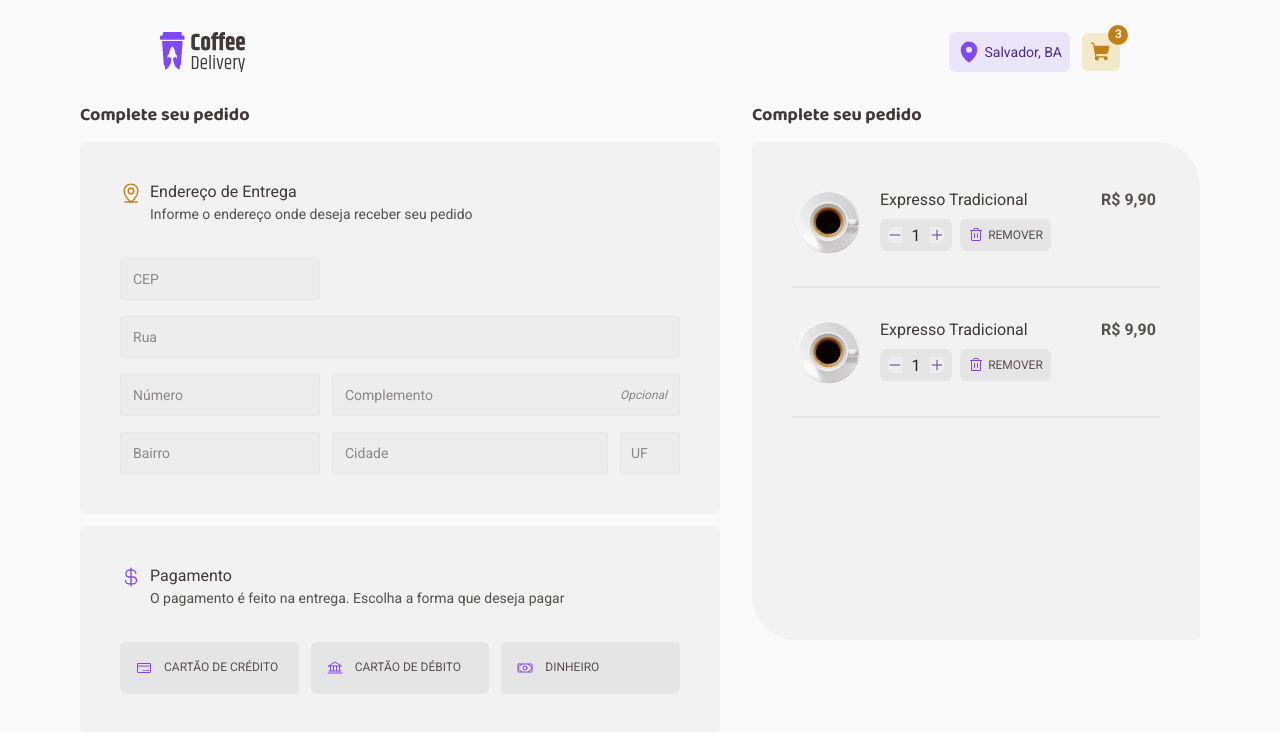
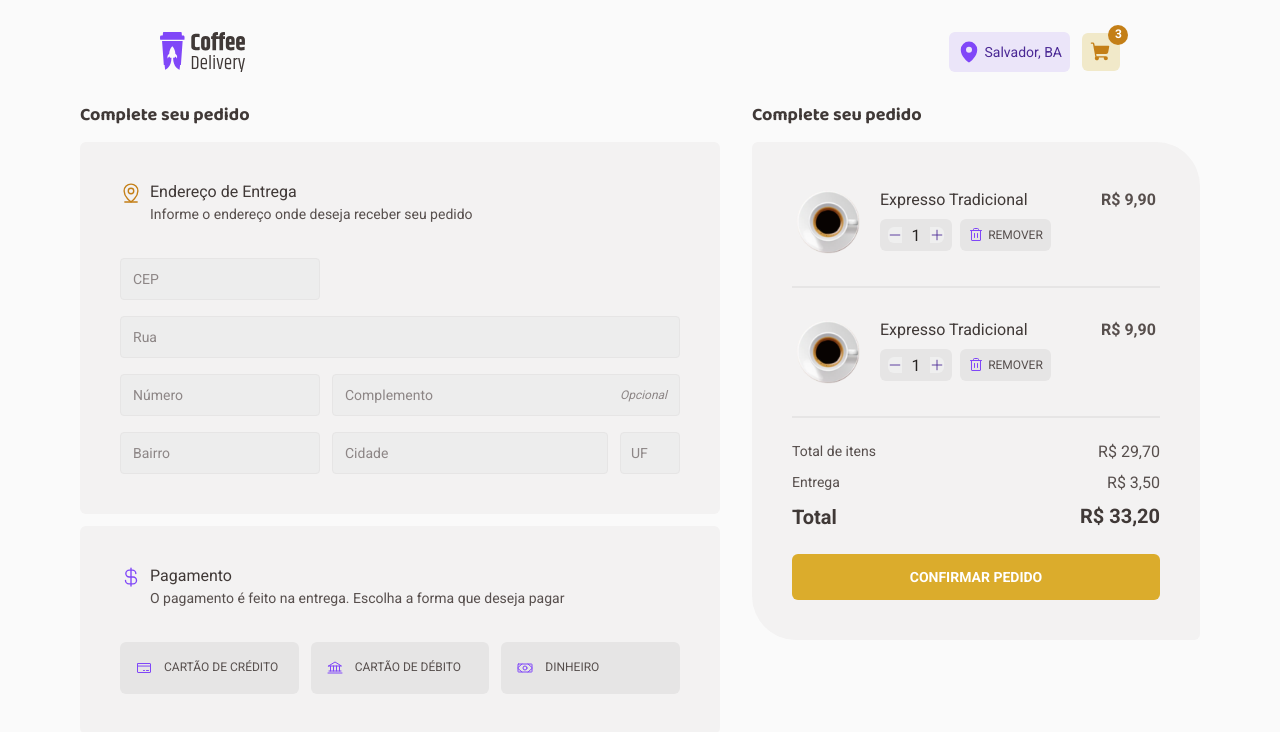
Before and after one commit to loressl/challenge-coffee-delivery, a React (Vite) app: page /checkout in a window 1280 px wide. Shown: the top 732 px of the page. Built offline with nearby package versions, Linux system fonts and the light colour scheme.

Commit message:
feat: finalizado layout de checkout e iniciado page de success

```diff
--- a/src/Router.tsx
+++ b/src/Router.tsx
@@ -2,6 +2,7 @@ import { Routes, Route } from 'react-router-dom'
 import { DefaultLayout } from './layouts/DefaultLayouts'
 import { Home } from './pages/Home'
 import { Checkout } from './pages/Checkout'
+import { Success } from './pages/Success'
 
 export function Router() {
     return (
@@ -9,6 +10,7 @@ export function Router() {
             <Route path='/' element={<DefaultLayout />}>
                 <Route path='/' element={<Home />} />
                 <Route path='/checkout' element={<Checkout />} />
+                <Route path='/success' element={<Success />} />
             </Route>
         </Routes>
     )
--- a/src/pages/Checkout/components/Address/index.tsx
+++ b/src/pages/Checkout/components/Address/index.tsx
@@ -1,10 +1,11 @@
-import { AddressContainer, Divider, FormContainer, OrderedContainer, SelectedCoffesContainer } from "./styles";
+import { AddressContainer, ButtonConfirm, Divider, FormContainer, OrderedContainer, SelectedCoffesContainer } from "./styles";
 import { Bank, CreditCard, CurrencyDollar, MapPinLine, Money } from 'phosphor-react'
 import { Input } from "../../../../components/Input";
 import { Frame } from "../Frame";
 import { ButtonPayment } from "../ButtonPayment";
 import { ReactElement } from "react";
 import { CoffeeSelected } from "../CoffeeSelected";
+import { useNavigate } from "react-router-dom";
 
 interface TypeButtonPayment {
     type: string
@@ -16,21 +17,27 @@ const typesButtonPayment = [
     {
         type: 'credito',
         name: 'cartão de crédito',
-        icon: <CreditCard size={16}/>
+        icon: <CreditCard size={16} />
     },
     {
         type: 'debito',
         name: 'cartão de débito',
-        icon: <Bank size={16}/>
+        icon: <Bank size={16} />
     },
     {
         type: 'dinheiro',
         name: 'dinheiro',
-        icon: <Money size={16}/>
+        icon: <Money size={16} />
     },
 ] as TypeButtonPayment[]
 
 export function Address() {
+    let navigate = useNavigate()
+
+    function handleConfirm() {
+        navigate('/success')
+    }
+
     return (
         <AddressContainer>
             <OrderedContainer>
@@ -80,7 +87,7 @@ export function Address() {
                 </div>
                 <div className="payment">
                     <Frame
-                        icon={<CurrencyDollar size={22}/>}
+                        icon={<CurrencyDollar size={22} />}
                         title="Pagamento"
                         subtitle="O pagamento é feito na entrega. Escolha a forma que deseja pagar"
                         colorIcon="purple"
@@ -100,10 +107,27 @@ export function Address() {
             <SelectedCoffesContainer>
                 <p>Complete seu pedido</p>
                 <div className="box-coffes-selected">
-                    <CoffeeSelected/>
+                    <CoffeeSelected />
                     <Divider />
-                    <CoffeeSelected/>
+                    <CoffeeSelected />
                     <Divider />
+                    <div className="prices">
+                        <div className="itens">
+                            <p className="title-price">Total de itens</p>
+                            <span>R$ 29,70</span>
+                        </div>
+                        <div className="itens">
+                            <p className="title-price">Entrega</p>
+                            <span>R$ 3,50</span>
+                        </div>
+                        <div className="total">
+                            <p className="title-total">Total</p>
+                            <span>R$ 33,20</span>
+                        </div>
+                    </div>
+                    <ButtonConfirm onClick={handleConfirm}>
+                        Confirmar pedido
+                    </ButtonConfirm>
                 </div>
             </SelectedCoffesContainer>
         </AddressContainer>
--- a/src/pages/Checkout/components/Address/styles.ts
+++ b/src/pages/Checkout/components/Address/styles.ts
@@ -95,10 +95,75 @@ export const SelectedCoffesContainer = styled.div`
     border-radius: 6px 44px;
     padding: 2.5rem;
     gap: 1.5rem;
+
+    & .prices {
+      display: flex;
+      flex-direction: column;
+      align-items: flex-start;
+      gap: 0.75rem;
+
+      & .itens {
+        display: flex;
+        width: 100%;
+        flex-direction: row;
+        justify-content: space-between;
+
+        & .title-price {
+          font-size: 14px;
+          font-family: "Roboto";
+          font-weight: 400;
+          color: ${(props) => props.theme["base-text"]};
+          margin-bottom: 0;
+        }
+
+        span {
+          color: ${(props) => props.theme["base-text"]};
+        }
+      }
+
+      & .total {
+        display: flex;
+        width: 100%;
+        flex-direction: row;
+        justify-content: space-between;
+
+        & .title-total,
+        span {
+          font-size: 20px;
+          font-family: "Roboto";
+          font-weight: 700;
+          color: ${(props) => props.theme["base-subtitle"]};
+          margin-bottom: 0;
+        }
+      }
+    }
   }
 `;
 
 export const Divider = styled.div`
   width: 100%;
-  border: 1px solid ${props => props.theme["base-button"]};
+  border: 1px solid ${(props) => props.theme["base-button"]};
 `;
+
+export const ButtonConfirm = styled.button`
+  display: flex;
+  flex-direction: row;
+  justify-content: center;
+  align-items: center;
+  padding: 12px 8px;
+  height: 2.875rem;
+  gap: 0.25rem;
+
+  background: ${(props) => props.theme.yellow};
+  border-radius: 6px;
+
+  color: ${props => props.theme.white};
+  text-transform: uppercase;
+  font-weight: 700;
+  font-size: 14px;
+  transition: 0.2s;
+
+  &:hover{
+    background: ${props => props.theme["yellow-dark"]};
+  }
+`;
--- /dev/null
+++ b/src/pages/Success/index.tsx
@@ -0,0 +1,13 @@
+import { SuccessContainer } from "./styles";
+import illustration from '../../assets/illustration.svg'
+
+export function Success(){
+    return(
+        <SuccessContainer>
+            <div className="confirm-ordered">
+                success
+            </div>
+            <img src={illustration} alt="Ilustração"/>
+        </SuccessContainer>
+    )
+}
--- /dev/null
+++ b/src/pages/Success/styles.ts
@@ -0,0 +1,21 @@
+import styled from "styled-components";
+
+export const SuccessContainer = styled.div`
+  display: flex;
+  width: 100%;
+  height: 100%;
+  flex-direction: row;
+  justify-content: center;
+  flex-wrap: wrap;
+
+  & .confirm-ordered{
+    display: flex;
+    flex-direction: column;
+  }
+
+  img {
+    width: 30.75rem;
+    height: 18.313rem;
+    margin-top: 4.75rem;
+  }
+`;
```
Also changed, not shown: src/assets/illustration.svg (added).
